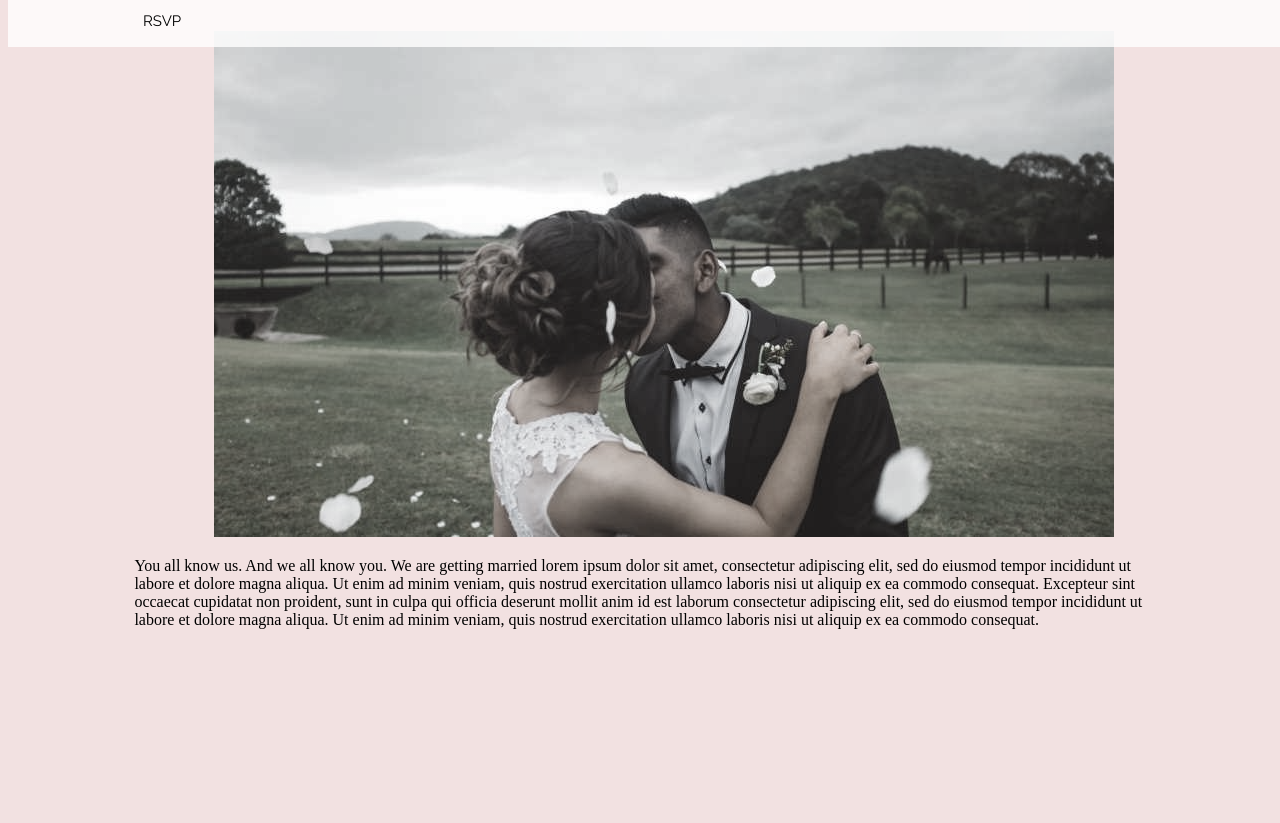
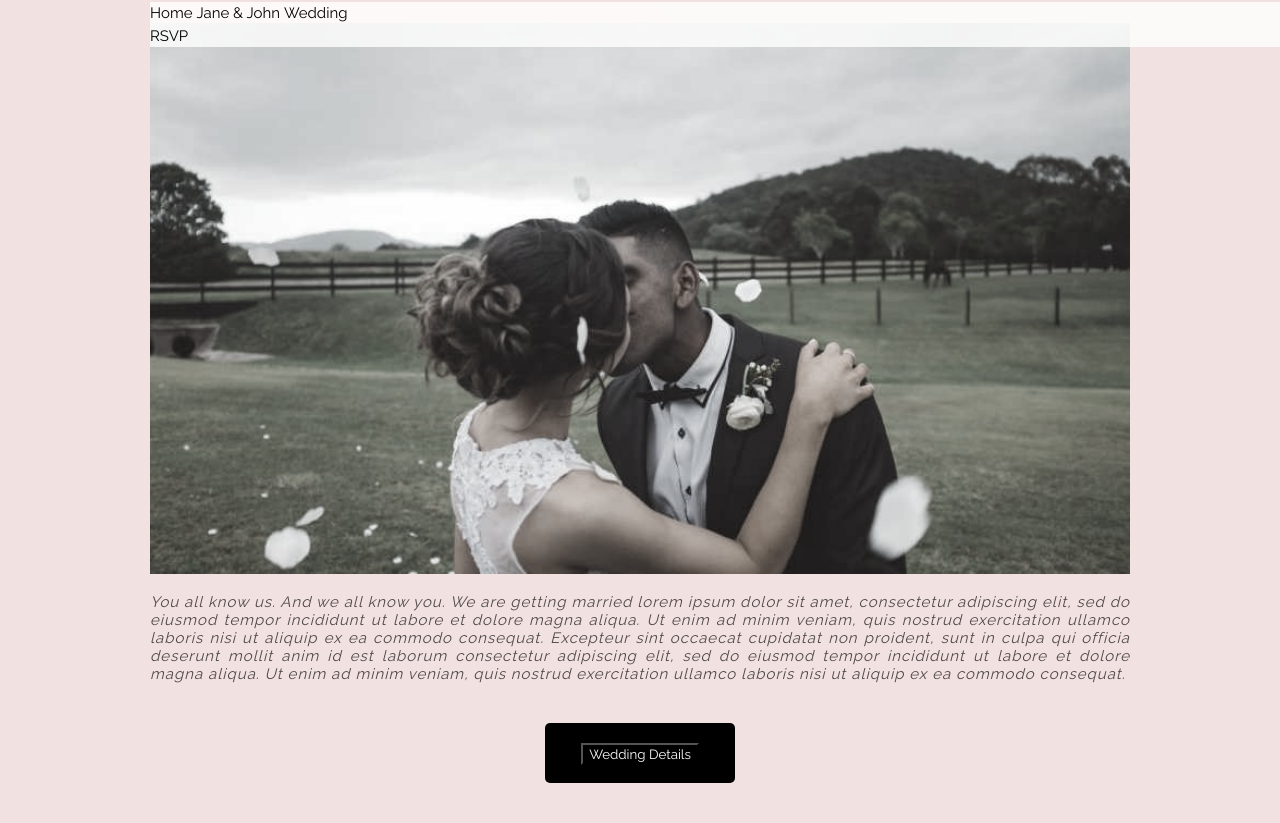
Before and after one commit to Asoleada/HomeWork4, a plain HTML site: page wedding.html in a window 1280 px wide. Shown: the part 753-1576 px from the top of the page. Before the commit the page ends 1398 px from the top, so only its background shows below. Drawn offline with Linux system fonts and the light colour scheme.

Commit message:
changes1

```diff
--- a/style.css
+++ b/css/style.css
@@ -1,6 +1,9 @@
 body {
     background-color: #f2e1e1;
+    margin:0;
 }
+div.main {width: 980px;
+margin:auto;}
 
 header {
     background-image: url("img1.jpg");
@@ -13,7 +16,7 @@ header {
     text-align: center;
     letter-spacing:  5px;
     padding: 180px;
-    margin: 0px;
+
 }
 
 h1.h1size {
@@ -36,23 +39,30 @@ div.navigation a {
     font-family: "Raleway", sans-serif;
     font-size: 15px;
     color: black;
-    line-height: 3.5;
+    line-height: 1.5;
     text-decoration: none;
-    padding: 135px;
+
 }
 
-div.navigation a:hover {
-    background-color: lightgrey;
+div.home a:hover {
+    background-color: grey;
+}
+
+div.rsvp a:hover {
+    background-color: black;
+}
+
+div.story {
+    border: none;
+    width: 100%;
+    margin: auto;
 }
 
 
-div.story { border: none;
-    width: 80%;
-    margin: auto;
-}
+.image2 {margin: 0px auto ;
+    filter: grayscale(80%);
+    width: 100%;
 
-.image2 {margin: 0px 80px ;
-    filter: grayscale(80%);
 }
 
 div.story h1 {
@@ -63,3 +73,47 @@ div.story h1 {
     padding: 25px;
     margin-top: 50px
 }
+
+div.story p {
+    color: #4f4949;
+    font-family: 'Raleway', sans-serif;
+    text-align: justify;
+    letter-spacing:  1px;
+    font-style: italic;
+    font-size: 15px;
+}
+
+div.button1 {
+    text-align: center;
+    background-color: black;
+    width: 150px;
+    height: 20px;
+    margin: 40px auto;
+    padding: 20px;
+    border-radius: 5px;
+}
+
+button.b1 {
+    background-color: black;
+    border-color: black;
+    color: white;
+    text-align: center;
+    font-family: 'Raleway', sans-serif;
+}
+
+
+div.button1:hover {
+    background-color: grey;
+}
+
+
+button.b1:hover {
+    background-color: grey;
+    border-color: grey;
+}
+
+
+.button1 a:hover{
+    background-color: grey;
+    border-color: grey;
+}
--- a/wedding.html
+++ b/wedding.html
@@ -1,11 +1,12 @@
 <!DOCTYPE html>
 <html>
 <head>
-    <link rel="stylesheet" href="style.css">
+    <link rel="stylesheet" href="css/style.css">
     <link rel="stylesheet" href="https://fonts.googleapis.com/css?family=Playfair+Display|Raleway">
 
 </head>
 <body>
+
 
 <header>
     <h1 class="h1size">Jane & John</h1>
@@ -13,17 +14,23 @@
     <h2 class="h2size">17.07.2017</h2>
 </header>
 
+<div class="main">
+
 <div class="navigation">
-    <a class="home" href="#">Home</a>
+<div class="home">
+    <a href="#">Home</a>
     <a href="#">Jane & John</a>
     <a href="#">Wedding</a>
+</div>
+<div class="rsvp">
     <a href="#">RSVP</a>
+</div>
 </div>
 
 <div class="story">
 
     <h1>Jane & John</h1>
-    <img class="image2" src="img2.jpg" alt="wedding">
+    <img class="image2" src="css/img2.jpg" alt="wedding">
     <p> You all know us. And we all know you. We are getting married lorem ipsum dolor sit amet, consectetur adipiscing elit,
         sed do eiusmod tempor incididunt ut labore et dolore magna aliqua.
         Ut enim ad minim veniam, quis nostrud exercitation ullamco laboris nisi ut aliquip ex ea commodo consequat.
@@ -31,10 +38,19 @@
         laborum consectetur adipiscing elit, sed do eiusmod tempor incididunt ut labore et dolore magna aliqua.
         Ut enim ad minim veniam, quis nostrud exercitation ullamco laboris nisi ut aliquip ex ea commodo consequat.
     </p>
+</div>
 
-</div>
+    <div class="button1">
+         <a href="https://www.google.lt/?gws_rd=ssl">
+    <button class="b1">Wedding Details</button>
+         </a>
+    </div>
 
 
 
+
+
+
+</div>
 </body>
 </html>
```
Also changed, not shown: css/img1.jpg (renamed from img1.jpg), css/img2.jpg (renamed from img2.jpg), css/img3.jpg (renamed from img3.jpg), css/img4.jpg (renamed from img4.jpg).
